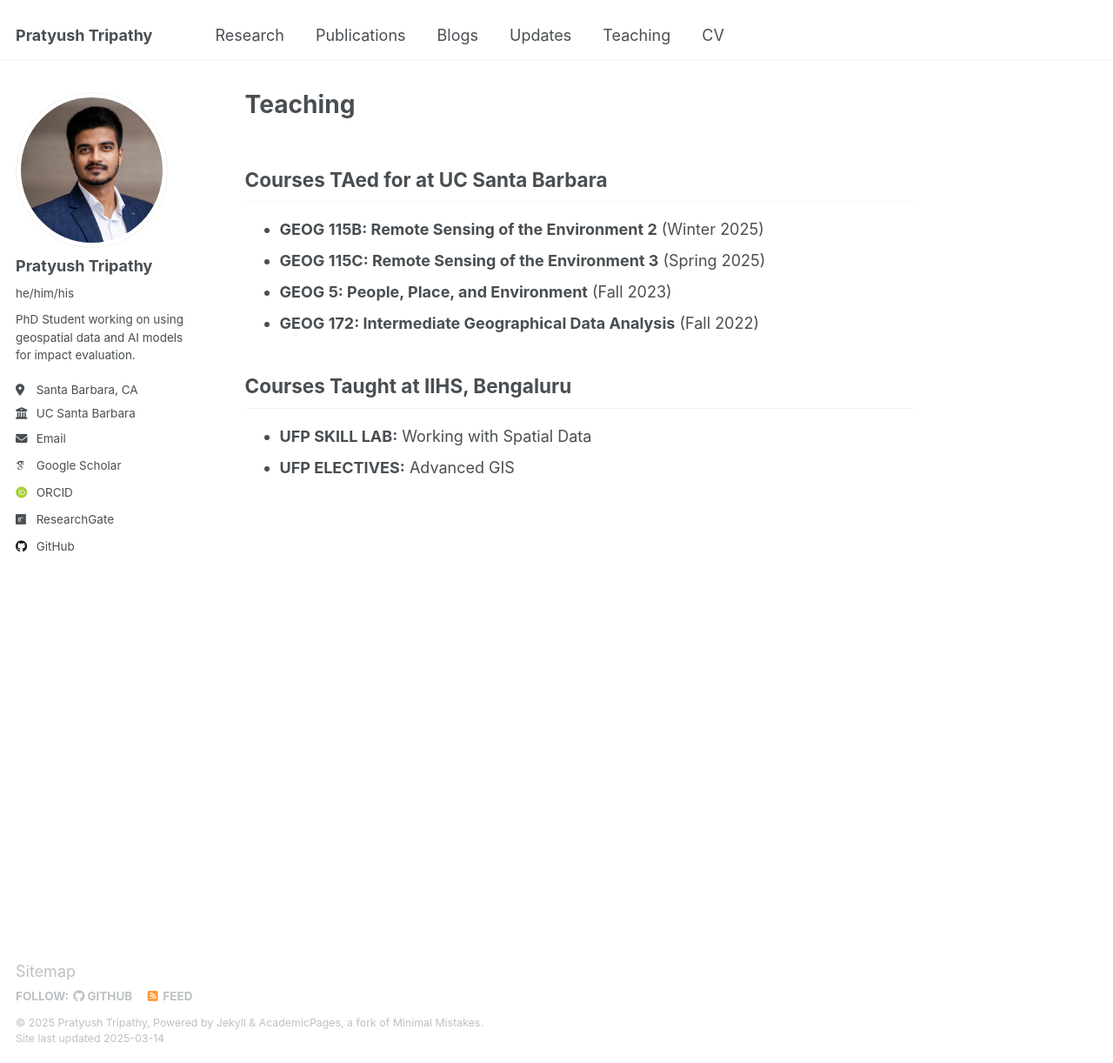
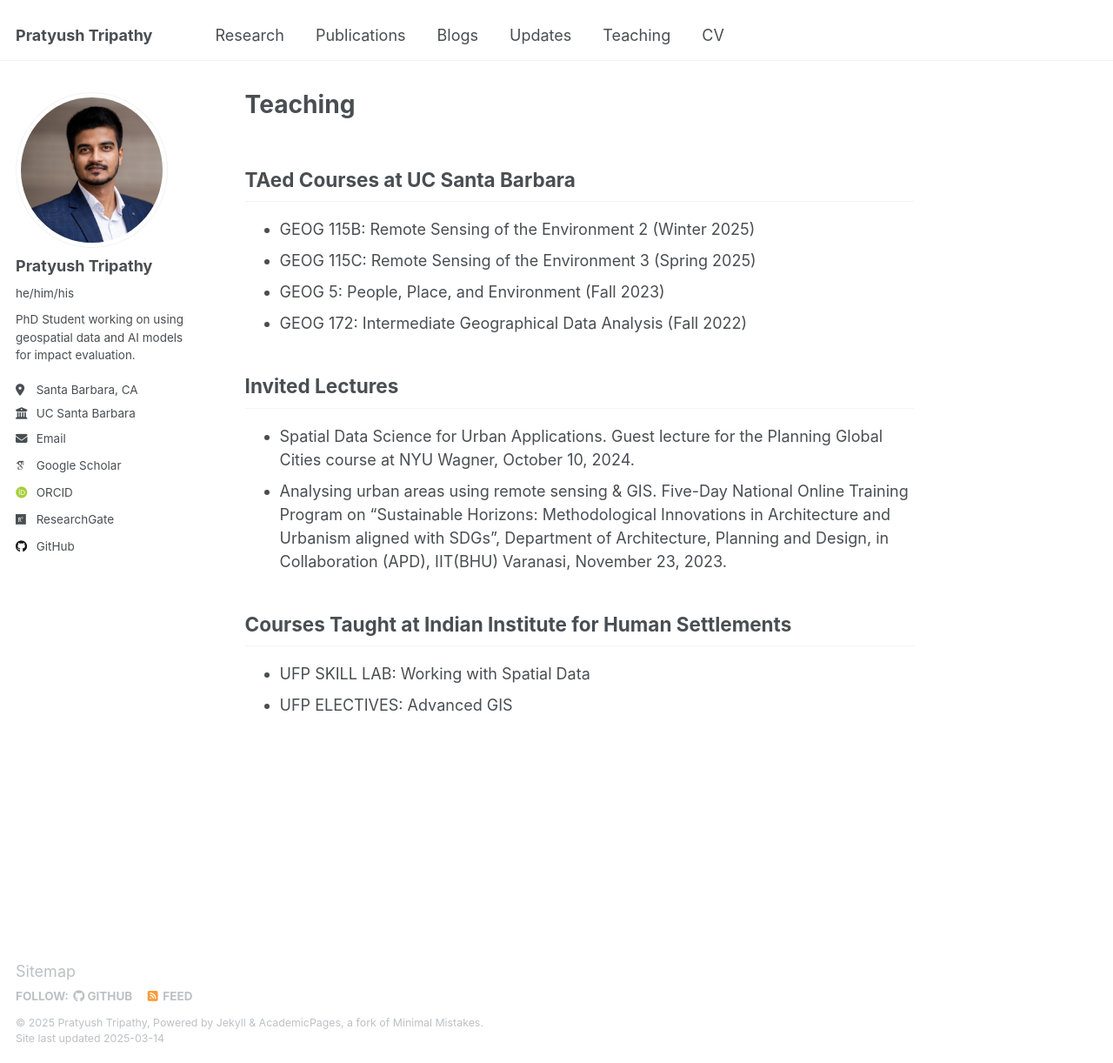
Before and after one commit to tripathyp/tripathyp.github.io, a Jekyll site: the page built from _pages/teaching.md, in a window 1280 px wide and 1222 px high. Shown: the whole window at 87% size. Built offline with Jekyll 4.4.1, drawn with Linux system fonts in a browser that asks for light colours; some web fonts are replaced.

Commit message:
updated teaching

```diff
--- a/_pages/teaching.md
+++ b/_pages/teaching.md
@@ -4,14 +4,23 @@ permalink: /teaching/
 author_profile: true
 ---
 
-Courses TAed for at UC Santa Barbara
+TAed Courses at UC Santa Barbara
 ------
-- **GEOG 115B: Remote Sensing of the Environment 2** (Winter 2025)
-- **GEOG 115C: Remote Sensing of the Environment 3** (Spring 2025)
-- **GEOG 5: People, Place, and Environment** (Fall 2023)
-- **GEOG 172: Intermediate Geographical Data Analysis** (Fall 2022)
+- GEOG 115B: Remote Sensing of the Environment 2 (Winter 2025)
+- GEOG 115C: Remote Sensing of the Environment 3 (Spring 2025)
+- GEOG 5: People, Place, and Environment (Fall 2023)
+- GEOG 172: Intermediate Geographical Data Analysis (Fall 2022)
 
-Courses Taught at IIHS, Bengaluru
+Invited Lectures
 ------
-- **UFP SKILL LAB:** Working with Spatial Data
-- **UFP ELECTIVES:** Advanced GIS
+- Spatial Data Science for Urban Applications. Guest lecture for
+the Planning Global Cities course at NYU Wagner, October 10, 2024.
+- Analysing urban areas using remote sensing & GIS. Five-Day National
+Online Training Program on “Sustainable Horizons: Methodological Innovations
+in Architecture and Urbanism aligned with SDGs”, Department of Architecture,
+Planning and Design, in Collaboration (APD), IIT(BHU) Varanasi, November 23, 2023.
+
+Courses Taught at Indian Institute for Human Settlements
+------
+- UFP SKILL LAB: Working with Spatial Data
+- UFP ELECTIVES: Advanced GIS
```
